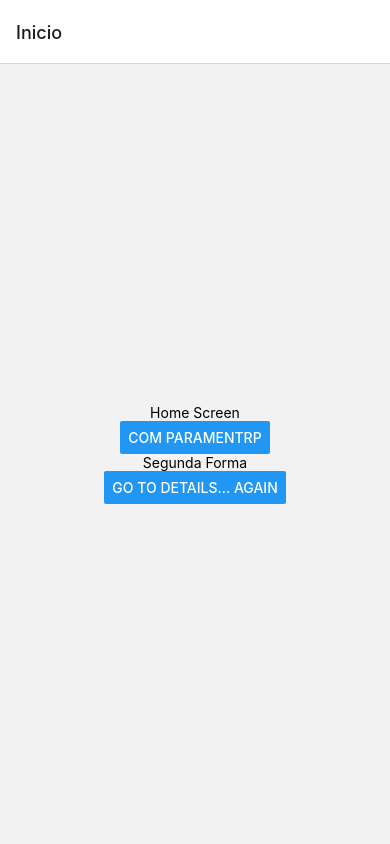
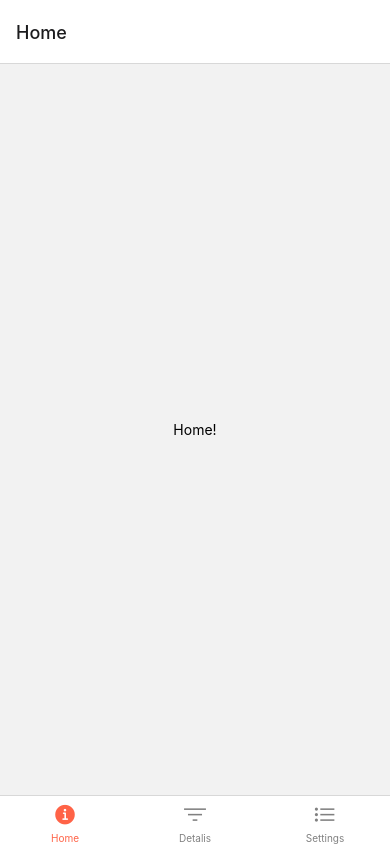
Before and after one commit to arnaldo-tomo/reactnative-navigation, a React Native app: screen / in a window 390 px wide. Built offline with nearby package versions, Linux system fonts and the light colour scheme.

Commit message:
Update index.tsx

```diff
--- a/src/routes/index.tsx
+++ b/src/routes/index.tsx
@@ -2,18 +2,63 @@
 import { View, Text } from 'react-native';
 import { NavigationContainer } from '@react-navigation/native';
 import { createNativeStackNavigator } from '@react-navigation/native-stack';
+import { createBottomTabNavigator } from '@react-navigation/bottom-tabs';
 import ScreensA from '../screens/ScreensA';
 import ScreensB from '../screens/ScreensB';
+import Ionicons from 'react-native-vector-icons/Ionicons';
+const Tab = createBottomTabNavigator();
+function HomeScreen() {
+  return (
+    <View style={{ flex: 1, justifyContent: 'center', alignItems: 'center' }}>
+      <Text>Home!</Text>
+    </View>
+  );
+}
+
 
 const Stack = createNativeStackNavigator();
 
 export default function Routes() {
-  return (
+return (
     <NavigationContainer>
-      <Stack.Navigator initialRouteName="Home">
-        <Stack.Screen name="Home" component={ScreensA} options={{ title: 'Inicio' }} />
-        <Stack.Screen name="Details" component={ScreensB} />
-      </Stack.Navigator>
+      <Tab.Navigator
+        screenOptions={({ route }) => ({
+          tabBarIcon: ({ focused, color, size }) => {
+            let iconName;
+
+            if (route.name === 'Home') {
+              iconName = focused
+                ? 'ios-information-circle'
+                : 'ios-information-circle-outline';
+            } else if (route.name === 'Settings') {
+              iconName = focused ? 'ios-list' : 'ios-list-outline';
+            } else {
+               iconName = focused ? 'ios-filter' : 'ios-filter-outline';
+            }
+
+            // You can return any component that you like here!
+            return <Ionicons name={iconName} size={size} color={color} />;
+          },
+          tabBarActiveTintColor: 'tomato',
+          tabBarInactiveTintColor: 'gray',
+        })}
+      >
+        <Tab.Screen name="Home" component={HomeScreen} />
+        <Tab.Screen name="Detalis" component={ScreensA} />
+        <Tab.Screen name="Settings" component={ScreensB} />
+      </Tab.Navigator>
     </NavigationContainer>
   );
+
+
+
 }
+//navigation Simples
+// return (
+//   <NavigationContainer>
+//     <Stack.Navigator initialRouteName="Home">
+//       <Stack.Screen name="Home" component={ScreensA} options={{ title: 'Inicio' }} />
+//       <Stack.Screen name="Details" component={ScreensB} />
+//     </Stack.Navigator>
+//   </NavigationContainer>
+// );
```
